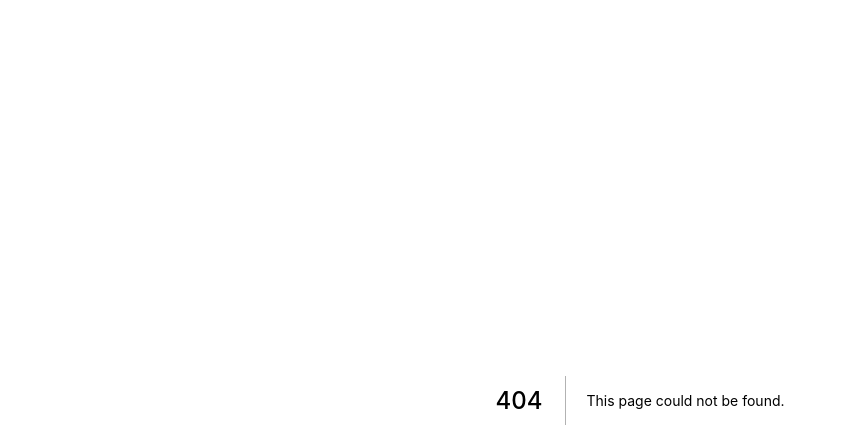
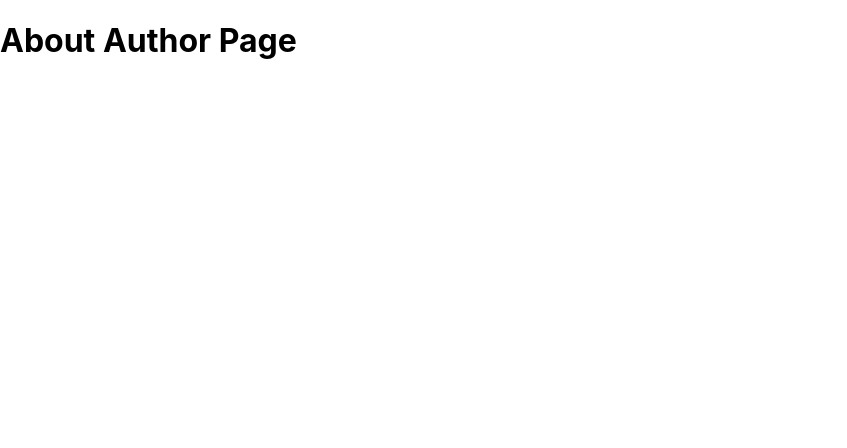
Before and after one commit to FoxyGirl/next-start, a Next.js app: page /about/author in a window 1280 px wide. Before the commit this address had no page. Shown: the top 448 px of the page, without its empty margins (0-847 px from the left). Built offline with nearby package versions, Linux system fonts and the light colour scheme.

Commit message:
Create nested route for about and about author pages

```diff
--- /dev/null
+++ b/pages/about/author.js
@@ -0,0 +1,11 @@
+// route -> http://localhost:3000/about/author
+
+const AboutAuthor = () => {
+  return (
+    <div className="main">
+      <h1>About Author Page</h1>
+    </div>
+  )
+}
+
+export default AboutAuthor
```
Also changed, not shown: pages/about/index.js (renamed from pages/about.js).
